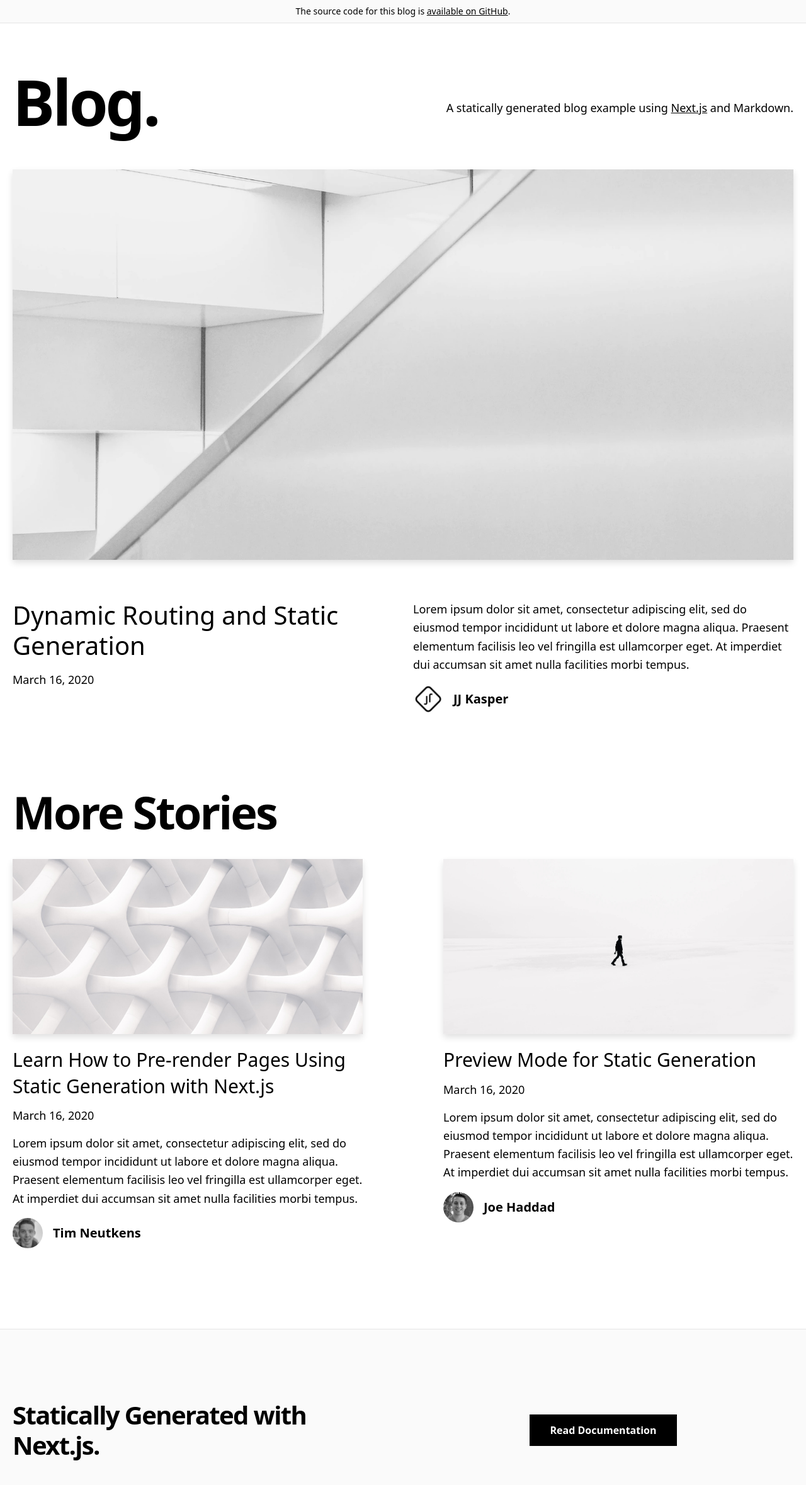
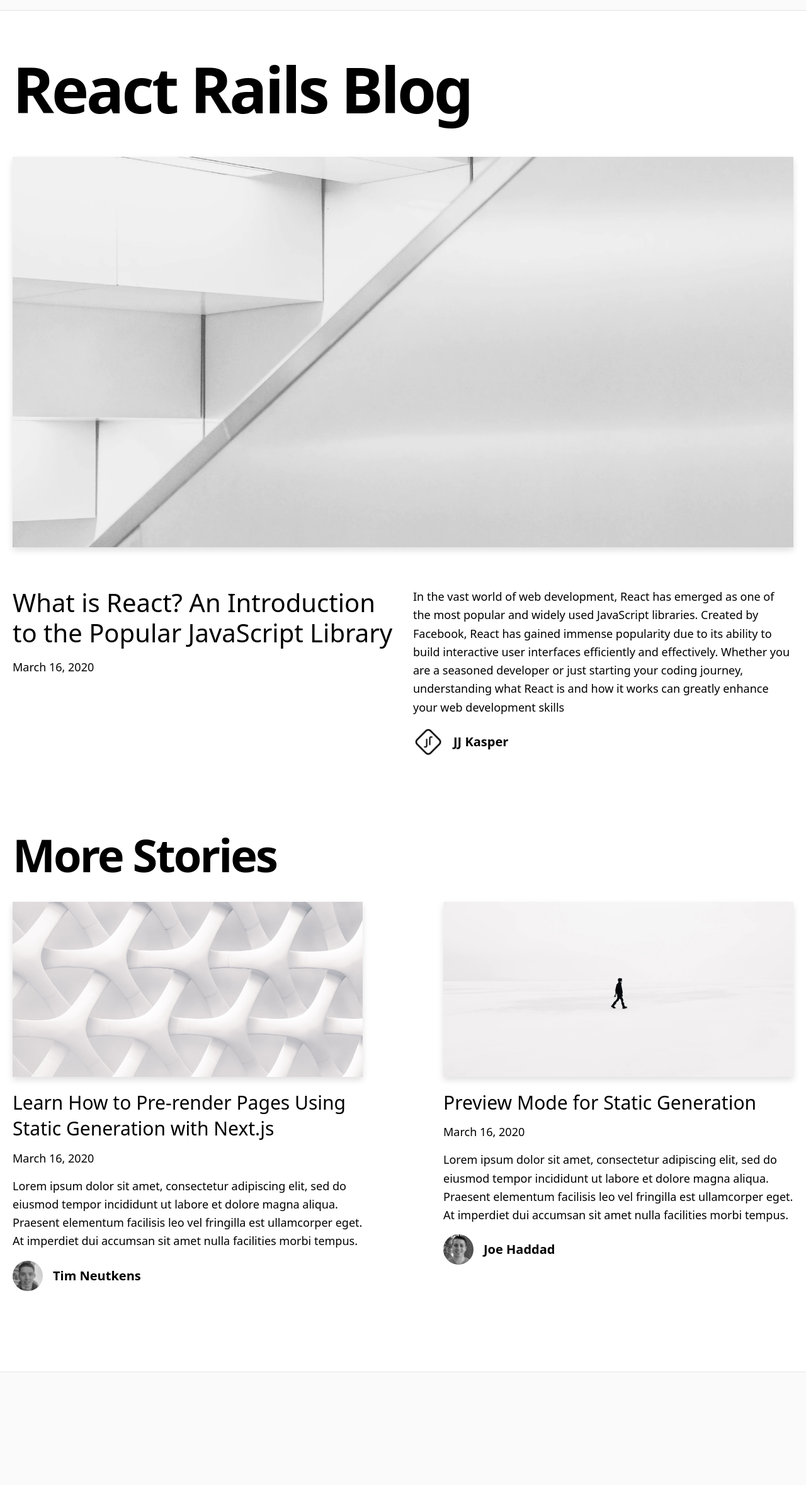
Before and after one commit to Piercel2022/Blog-starter, a Next.js app: page / in a window 1280 px wide. Shown: the top 2358 px of the page at 63% size. Built offline with nearby package versions, Linux system fonts and the light colour scheme.

Commit message:
Add the first post

```diff
--- a/_posts/dynamic-routing.md
+++ b/_posts/dynamic-routing.md
@@ -1,6 +1,6 @@
 ---
-title: 'Dynamic Routing and Static Generation'
-excerpt: 'Lorem ipsum dolor sit amet, consectetur adipiscing elit, sed do eiusmod tempor incididunt ut labore et dolore magna aliqua. Praesent elementum facilisis leo vel fringilla est ullamcorper eget. At imperdiet dui accumsan sit amet nulla facilities morbi tempus.'
+title: 'What is React? An Introduction to the Popular JavaScript Library'
+excerpt: 'In the vast world of web development, React has emerged as one of the most popular and widely used JavaScript libraries. Created by Facebook, React has gained immense popularity due to its ability to build interactive user interfaces efficiently and effectively. Whether you are a seasoned developer or just starting your coding journey, understanding what React is and how it works can greatly enhance your web development skills'
 coverImage: '/assets/blog/dynamic-routing/cover.jpg'
 date: '2020-03-16T05:35:07.322Z'
 author:
@@ -9,11 +9,18 @@ author:
 ogImage:
   url: '/assets/blog/dynamic-routing/cover.jpg'
 ---
+At its core, React is a declarative, component-based JavaScript library that allows developers to build reusable UI components. Unlike traditional web development approaches, where changes to a webpage require a full reload, React's virtual DOM (Document Object Model) enables efficient rendering of only the necessary components, resulting in a smoother and faster user experience.
 
-Lorem ipsum dolor sit amet, consectetur adipiscing elit, sed do eiusmod tempor incididunt ut labore et dolore magna aliqua. Praesent elementum facilisis leo vel fringilla est ullamcorper eget. At imperdiet dui accumsan sit amet nulla facilities morbi tempus. Praesent elementum facilisis leo vel fringilla. Congue mauris rhoncus aenean vel. Egestas sed tempus urna et pharetra pharetra massa massa ultricies.
+The key concept in React is the component. A component is a self-contained, reusable piece of code that encapsulates specific functionality and user interface elements. Components can be simple, such as buttons or input fields, or more complex, like entire sections of a webpage. By breaking down the user interface into modular components, React promotes code reusability, maintainability, and scalability.
 
-Venenatis cras sed felis eget velit. Consectetur libero id faucibus nisl tincidunt. Gravida in fermentum et sollicitudin ac orci phasellus egestas tellus. Volutpat consequat mauris nunc congue nisi vitae. Id aliquet risus feugiat in ante metus dictum at tempor. Sed blandit libero volutpat sed cras. Sed odio morbi quis commodo odio aenean sed adipiscing. Velit euismod in pellentesque massa placerat. Mi bibendum neque egestas congue quisque egestas diam in arcu. Nisi lacus sed viverra tellus in. Nibh cras pulvinar mattis nunc sed. Luctus accumsan tortor posuere ac ut consequat semper viverra. Fringilla ut morbi tincidunt augue interdum velit euismod.
+React follows a unidirectional data flow pattern, which means that data flows in a single direction from parent components to child components. This makes it easier to understand and debug the application's state changes. React uses a concept called "props" (short for properties) to pass data from a parent component to its child components. Props are essentially parameters that components receive and use to render their UI.
 
-## Lorem Ipsum
+Another powerful feature of React is its ability to manage the state of an application efficiently. State represents the current data and configuration of a component, such as user input or the visibility of certain elements. React allows developers to define and update the state of components, which triggers automatic re-rendering of the affected parts of the user interface. This dynamic updating of the UI based on changes in state is a fundamental aspect of React's reactive programming model.
 
-Tristique senectus et netus et malesuada fames ac turpis. Ridiculous mus mauris vitae ultricies leo integer malesuada nunc vel. In mollis nunc sed id semper. Egestas tellus rutrum tellus pellentesque. Phasellus vestibulum lorem sed risus ultricies tristique nulla. Quis blandit turpis cursus in hac habitasse platea dictumst quisque. Eros donec ac odio tempor orci dapibus ultrices. Aliquam sem et tortor consequat id porta nibh. Adipiscing elit duis tristique sollicitudin nibh sit amet commodo nulla. Diam vulputate ut pharetra sit amet. Ut tellus elementum sagittis vitae et leo. Arcu non odio euismod lacinia at quis risus sed vulputate.
+React's ecosystem is vast and continuously evolving, with a rich collection of libraries and tools built around it. One notable addition is React Router, which enables developers to create single-page applications with multiple views and dynamic routing. Redux, another popular library, provides a predictable state management solution for larger applications, making it easier to manage complex data flows.
+
+React's popularity is not only due to its technical capabilities but also because of its active community. A vast number of online resources, tutorials, and open-source projects are available, making it easier for developers to learn and leverage React in their projects. Additionally, the React community constantly contributes to the improvement of the library, addressing bugs, adding new features, and ensuring its compatibility with the latest web standards.
+
+React is not limited to web development alone. With the introduction of React Native, developers can use their existing React knowledge to build native mobile applications for iOS and Android platforms. React Native utilizes the same principles and components as React but translates them into native UI elements, resulting in a highly performant and cross-platform development experience.
+
+In conclusion, React has revolutionized the way developers build user interfaces on the web. Its component-based architecture, efficient rendering through the virtual DOM, and robust state management capabilities make it a powerful tool for creating interactive and scalable applications. Whether you're working on a small personal project or a large-scale enterprise application, React's simplicity and flexibility make it an excellent choice for modern web development.
--- a/components/alert.tsx
+++ b/components/alert.tsx
@@ -1,6 +1,5 @@
 import Container from './container'
 import cn from 'classnames'
-import { EXAMPLE_PATH } from '../lib/constants'
 
 type Props = {
   preview?: boolean
@@ -15,30 +14,8 @@ const Alert = ({ preview }: Props) => {
       })}
     >
       <Container>
-        <div className="py-2 text-center text-sm">
-          {preview ? (
-            <>
-              This page is a preview.{' '}
-              <a
-                href="/api/exit-preview"
-                className="underline hover:text-teal-300 duration-200 transition-colors"
-              >
-                Click here
-              </a>{' '}
-              to exit preview mode.
-            </>
-          ) : (
-            <>
-              The source code for this blog is{' '}
-              <a
-                href={`https://github.com/vercel/next.js/tree/canary/examples/${EXAMPLE_PATH}`}
-                className="underline hover:text-blue-600 duration-200 transition-colors"
-              >
-                available on GitHub
-              </a>
-              .
-            </>
-          )}
+        <div className="py-2 text-sm text-center">
+
         </div>
       </Container>
     </div>
--- a/components/footer.tsx
+++ b/components/footer.tsx
@@ -7,15 +7,9 @@ const Footer = () => {
       <Container>
         <div className="flex flex-col items-center py-28 lg:flex-row">
           <h3 className="text-4xl lg:text-[2.5rem] font-bold tracking-tighter leading-tight text-center lg:text-left mb-10 lg:mb-0 lg:pr-4 lg:w-1/2">
-            Statically Generated with Next.js.
+
           </h3>
           <div className="flex flex-col items-center justify-center lg:flex-row lg:pl-4 lg:w-1/2">
-            <a
-              href="https://nextjs.org/docs/basic-features/pages"
-              className="px-12 py-3 mx-3 mb-6 font-bold text-white transition-colors duration-200 bg-black border border-black hover:bg-white hover:text-black lg:px-8 lg:mb-0"
-            >
-              Read Documentation
-            </a>
 
           </div>
         </div>
--- a/components/intro.tsx
+++ b/components/intro.tsx
@@ -1,20 +1,12 @@
-import { CMS_NAME } from '../lib/constants'
 
 const Intro = () => {
   return (
-    <section className="flex-col md:flex-row flex items-center md:justify-between mt-16 mb-16 md:mb-12">
-      <h1 className="text-5xl md:text-8xl font-bold tracking-tighter leading-tight md:pr-8">
-        Blog.
+    <section className="flex flex-col items-center mt-16 mb-16 md:flex-row md:justify-between md:mb-12">
+      <h1 className="text-5xl text-center font-bold leading-tight tracking-tighter md:text-8xl md:pr-8">
+        React Rails Blog
       </h1>
-      <h4 className="text-center md:text-left text-lg mt-5 md:pl-8">
-        A statically generated blog example using{' '}
-        <a
-          href="https://nextjs.org/"
-          className="underline hover:text-blue-600 duration-200 transition-colors"
-        >
-          Next.js
-        </a>{' '}
-        and {CMS_NAME}.
+      <h4 className="mt-5 text-lg text-center md:text-left md:pl-8">
+
       </h4>
     </section>
   )
```
